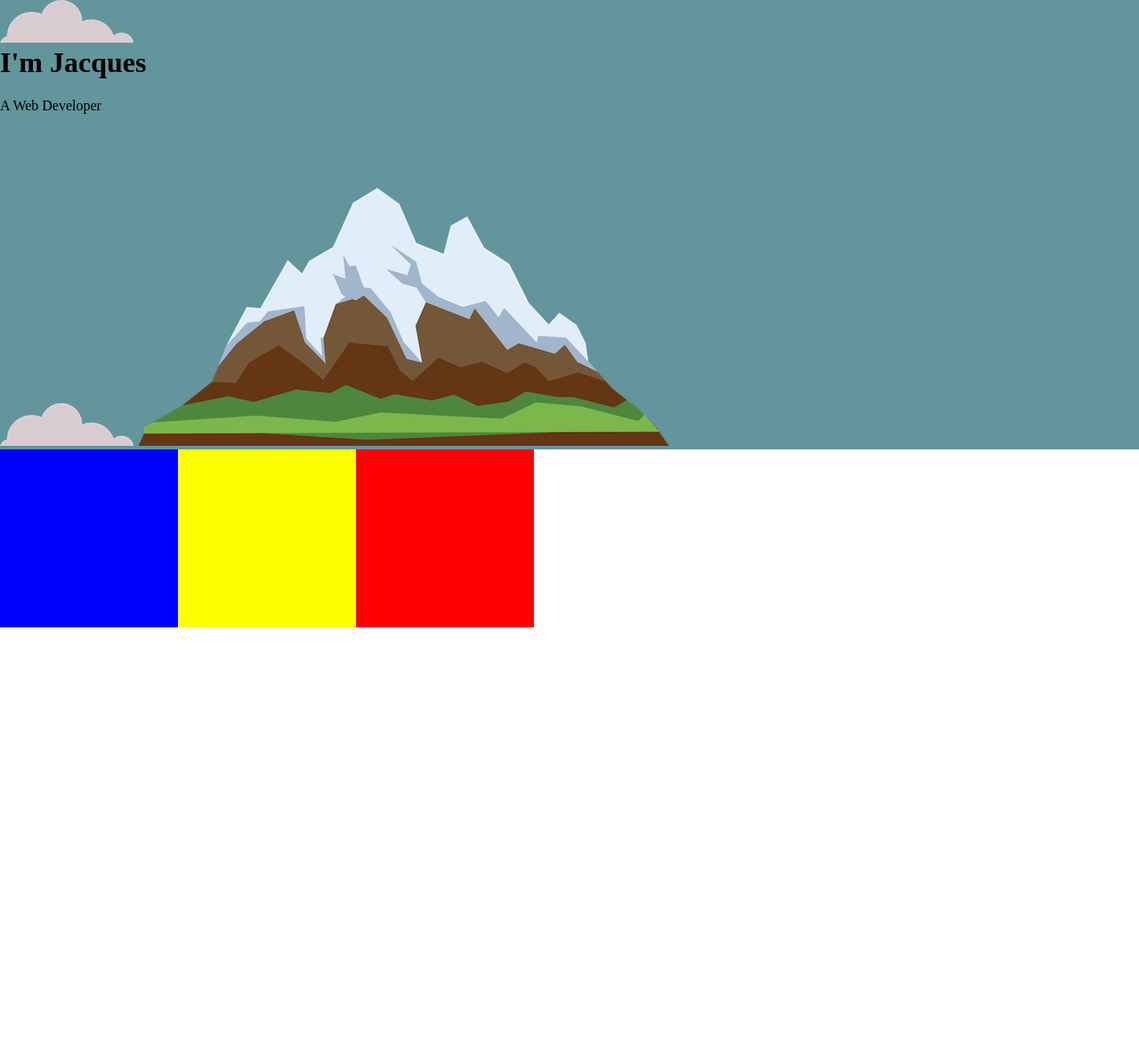
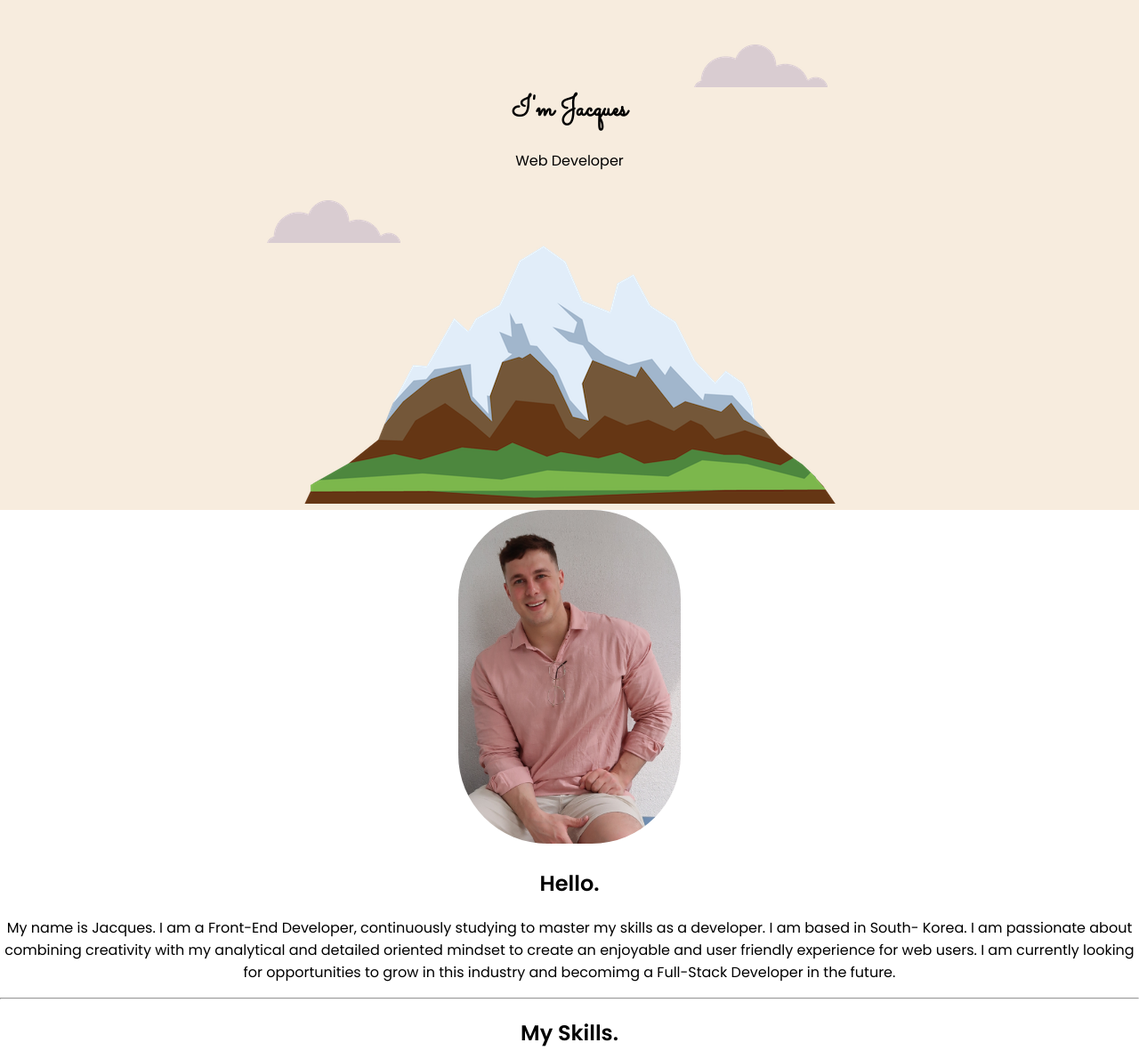
Before and after one commit to Jacquestill/CSS-MySite, a plain HTML site: page index.html in a window 1280 px wide. Shown: the top 1181 px of the page at 89% size. Before the commit the page ends 1105 px from the top, so only its background shows below. Drawn offline with Linux system fonts and the light colour scheme.

Commit message:
Added more structure to my site

```diff
--- a/css/styles.css
+++ b/css/styles.css
@@ -1,38 +1,51 @@
 /* ----------------- Tag Selectors ----------------- */
 body {
   margin: 0;
+  text-align: center;
+  font-family: 'Poppins', sans-serif;
 }
 
 h1 {
   margin-top: 0;
+  font-family: 'Sacramento', cursive;
 }
+
+h2 {}
+
+h3 {}
 
 /* ----------------- Class Selectors ----------------- */
 .top-container {
-  background-color: #62959C;
+  background-color: #F7ECDE;
+  position: relative;
+  padding-top: 100px;
 }
 
-.middle-container {
-  background-color: red;
-  height: 200px;
-  width: 200px;
-  position: relative;
-  left: 400px;
+.cloud-top {
+  position: absolute;
+  top: 50px;
+  right: 350px;
 }
 
-.bottom-container {
-  background-color: blue;
-  height: 200px;
-  width: 200px;
-  position: relative;
-  bottom: 200px;
+.cloud-bottom {
+  position: absolute;
+  left: 300px;
+  bottom: 300px;
 }
 
-.last-container {
-  background-color: yellow;
-  height: 200px;
-  width: 200px;
-  position: relative;
-  left: 200px;
-  bottom: 400px;
+.middle-container {}
+
+.headshot-img {
+  width: 250px;
+  border-radius: 100px;
 }
+
+.skills-img {
+  width: 300px;
+}
+
+.js-img {
+  width: 300px;
+}
+
+.bottom-container {}
--- a/index.html
+++ b/index.html
@@ -6,24 +6,55 @@
   <title>Jacques Till</title>
   <link rel="stylesheet" href="css/styles.css">
   <link rel="icon" href="img/JT_solid-modified.png">
+  <link rel="preconnect" href="https://fonts.googleapis.com">
+  <link rel="preconnect" href="https://fonts.gstatic.com" crossorigin>
+  <link href="https://fonts.googleapis.com/css2?family=Merriweather&family=Poppins:wght@300;400;600&family=Sacramento&display=swap" rel="stylesheet">
 </head>
 
 <body>
   <div class="top-container">
-    <img src="img/cloud.png" alt="cloud-img">
+    <img class="cloud-top" src="img/cloud.png" alt="cloud-img">
     <h1>I'm Jacques</h1>
-    <p>A Web Developer</p>
-    <img src="img/cloud.png" alt="cloud-img">
-    <img src="img/mountain.png" alt="mountain-img">
+    <p>Web Developer</p>
+    <img class="cloud-bottom" src="img/cloud.png" alt="cloud-img">
+    <img class="mountain" src="img/mountain.png" alt="mountain-img">
   </div>
   <div class="middle-container">
+    <div class="profile">
+      <img class="headshot-img" src="img/Headshot.jpg" alt="headshot picture">
+      <h2>Hello.</h2>
+      <p>My name is Jacques. I am a Front-End Developer, continuously studying to master my skills as a developer. I am based in South- Korea. I am passionate about combining creativity with my analytical and detailed oriented mindset to create an
+        enjoyable and user friendly experience for web users. I am currently looking for opportunities to grow in this industry and becomimg a Full-Stack Developer in the future.</p>
+    </div>
+    <hr>
+    <div class="skills">
+      <h2>My Skills.</h2>
+      <div class="skill-row">
+        <img class="skills-img" src="img/data-science.png" alt="skills image">
+        <h3>Design & Development</h3>
+        <p>I'm a self taught web developer. I started my coding journey in 2022 and fell immediately inlove with coding. I have gained a lot of knowledge about HTML, CSS and JavaScript.</p>
+      </div>
+      <div class="skill-row">
+        <img class="js-img" src="img/javascript.png" alt="javascript image">
+        <h3>JavaScript</h3>
+        <p>I'm a self taught web developer. I started my coding journey in 2022 and fell immediately inlove with coding. I have gained a lot of knowledge about HTML, CSS and JavaScript.</p>
+      </div>
+    </div>
+    <hr>
+    <div class="contact-me">
+      <h2>Get In Touch</h2>
+      <h3>Please feel free to send me an email.</h3>
+      <p>Or vitis my LinkedIn, GitHub or Twitter profiles.</p>
+      <a class="btn" href="mailto:jacquestill9@icloud.com">CONTACT ME</a>
+    </div>
+  </div>
 
-  </div>
+
   <div class="bottom-container">
-
-  </div>
-  <div class="last-container">
-
+    <a class="footer-link" href="https://www.linkedin.com/in/jacques-till-44713013b/">LinkedIn</a>
+    <a class="footer-link" href="https://github.com/Jacquestill">GitHub</a>
+    <a class="footer-link" href="https://twitter.com/JacquesTill9">Twitter</a>
+    <p>© Jacques Till.</p>
   </div>
 </body>
 
```
Also changed, not shown: img/Headshot.JPG (added), img/coding.png (added), img/data-science.png (added), img/javascript.png (added), 2 other files.
